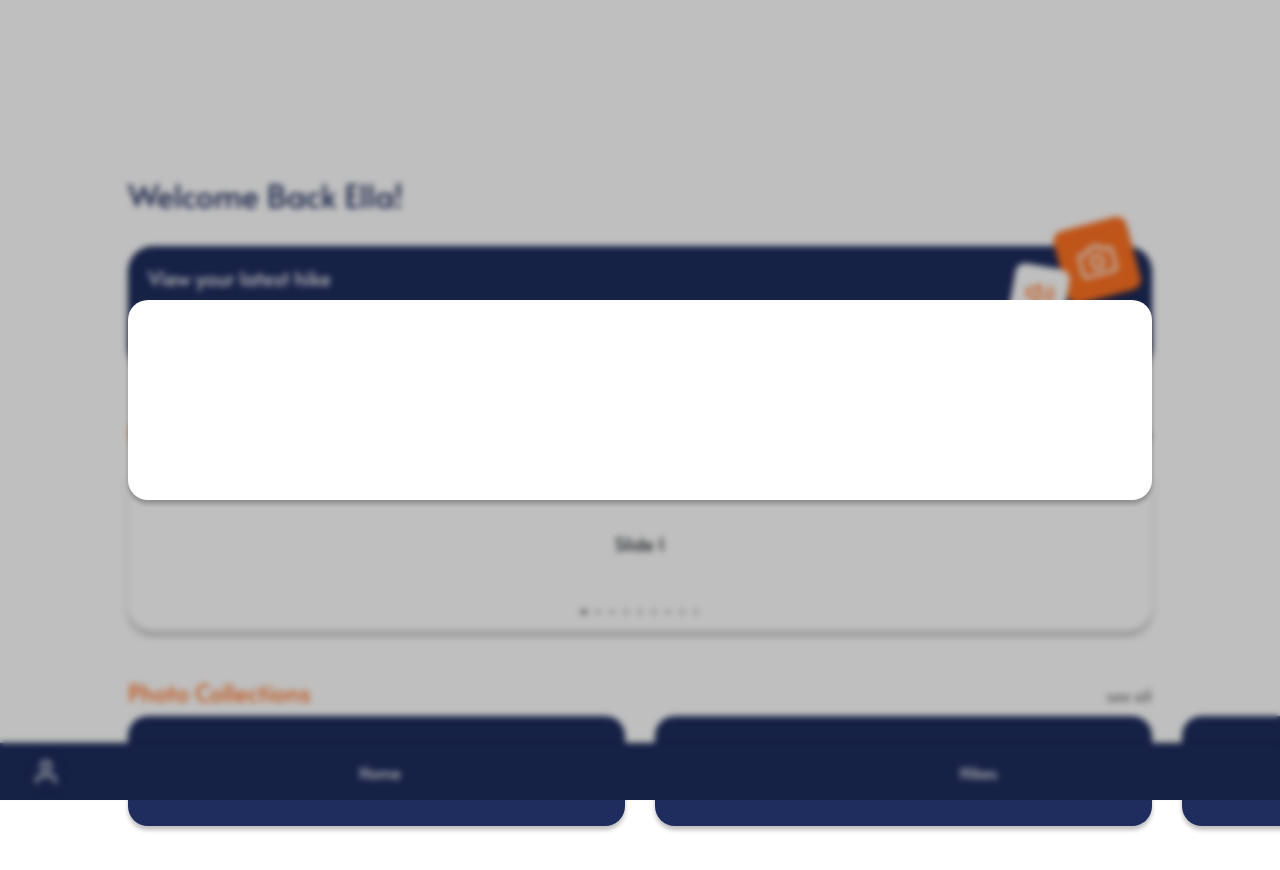
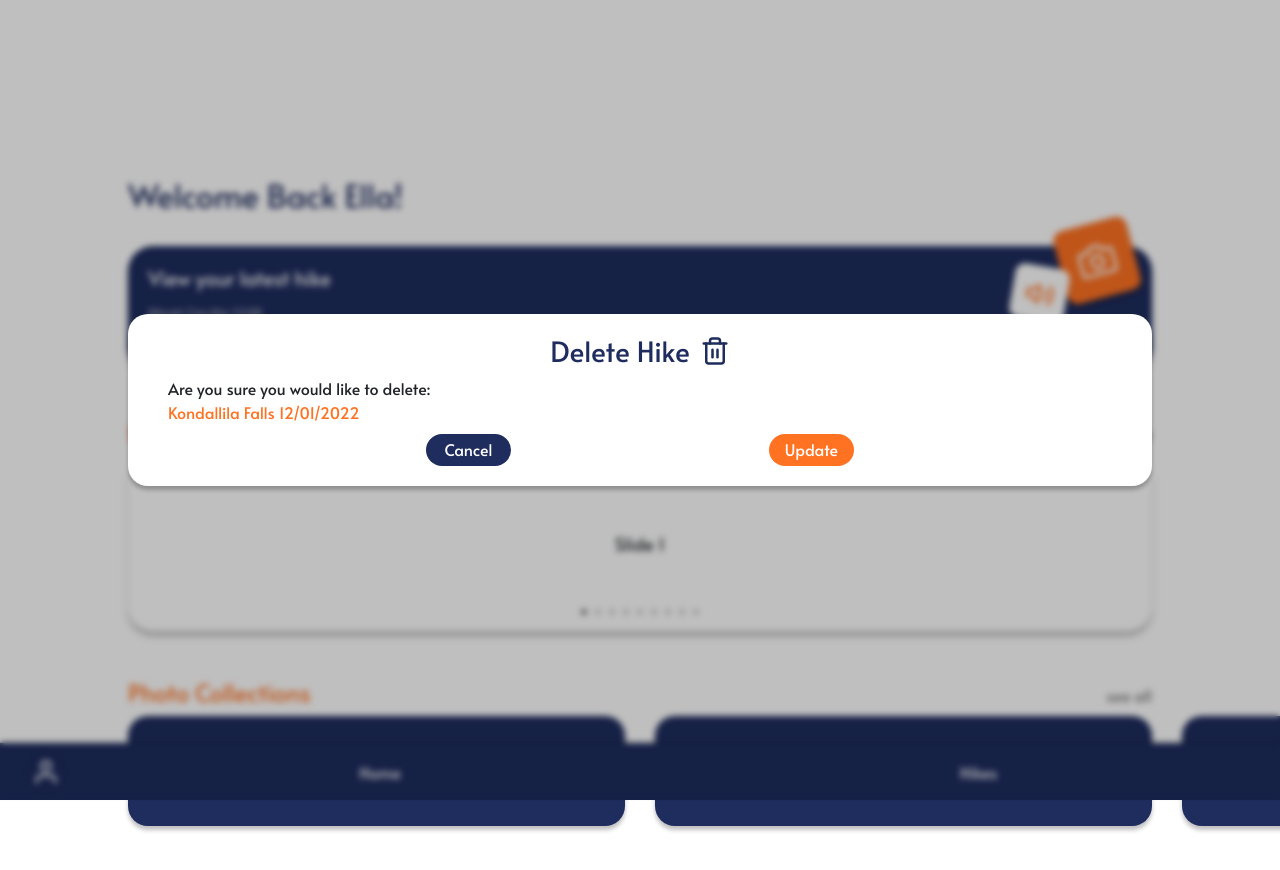
Before and after one commit to Turing-DECO3801/hiking-memory-frontend, a React (Create React App) app: page / in a window 1280 px wide. Shown: the top 870 px of the page. Built offline with nearby package versions, Linux system fonts and the light colour scheme.

Commit message:
Added different pop up types, not functional

```diff
--- a/src/components/common/Map/Map.tsx
+++ b/src/components/common/Map/Map.tsx
@@ -103,8 +103,6 @@ function Map(mapInfo: MapProps) {
   //   []
   // );
 
-  console.log(audioFile);
-
   return true ? (
     <div>
       <AudioModal show={show}
--- /dev/null
+++ b/src/components/common/PopUp/DeleteHike.tsx
@@ -0,0 +1,27 @@
+import React, { useState } from 'react';
+import './PopUp.scss';
+import { FiTrash2 } from 'react-icons/fi';
+
+interface DeleteHikeProps {
+  hikeName: string
+  date: string
+}
+
+const DeleteHike = ({ hikeName, date }: DeleteHikeProps) => {
+
+  return (
+    <div className="popup-content">
+      <h3>Delete Hike<FiTrash2 className="title-icon"/></h3>
+      Are you sure you would like to delete:
+      <div className="colored-text">
+        { hikeName } { date }
+      </div>
+      <div className="buttons">
+        <div className="cancel-button">Cancel</div>
+        <div className="action-button">Update</div>
+      </div>
+    </div>
+  );
+};
+
+export default DeleteHike;
--- /dev/null
+++ b/src/components/common/PopUp/EditHike.tsx
@@ -0,0 +1,20 @@
+import React, { useState } from 'react';
+import './PopUp.scss';
+import { FiEdit } from 'react-icons/fi';
+
+const EditHike = () => {
+
+  return (
+    <div className="popup-content">
+      <h3>Edit Hike Name<FiEdit className="title-icon"/></h3>
+      Path Location:
+      <input placeholder="Hike location name..."/>
+      <div className="buttons">
+        <div className="cancel-button">Cancel</div>
+        <div className="action-button">Update</div>
+      </div>
+    </div>
+  );
+};
+
+export default EditHike;
--- /dev/null
+++ b/src/components/common/PopUp/HikeSummary.tsx
@@ -0,0 +1,40 @@
+import React, { useState } from 'react';
+import './PopUp.scss';
+
+import { FiTrendingUp } from 'react-icons/fi';
+import { GiPathDistance, GiBootPrints } from 'react-icons/gi'
+
+interface HikeSummaryProps {
+  steps: string,
+  distance: string,
+  altitude: string
+}
+
+const HikeSummary = ({ steps, distance, altitude }: HikeSummaryProps) => {
+
+  return (
+    <div className="popup-content">
+      <h3>Hike Summary<FiTrendingUp className="title-icon"/></h3>
+        <div className="stats">
+          <div className="stats-icon-container">
+            <GiBootPrints className="stats-icon"/>
+          </div>
+          { steps } steps
+        </div>
+        <div className="stats">
+          <div className="stats-icon-container">
+            <GiPathDistance className="stats-icon"/>
+          </div>
+          { distance }km travelled
+        </div>
+        <div className="stats">
+          <div className="stats-icon-container">
+            <FiTrendingUp className="stats-icon"/>
+          </div>
+          { altitude } altitude
+        </div>
+    </div>
+  );
+};
+
+export default HikeSummary;
--- /dev/null
+++ b/src/components/common/PopUp/NewHike.tsx
@@ -0,0 +1,26 @@
+import React, { useState } from 'react';
+import './PopUp.scss';
+
+interface NewHikeProps {
+  date: string
+}
+
+const NewHike = ({ date }: NewHikeProps) => {
+
+  return (
+    <div className="popup-content">
+      <h3>New Hike Detected</h3>
+      Where did you hike on:
+      <div className="colored-text">
+        { date }
+      </div>
+      <input placeholder="Hike location name..."/>
+      <div className="buttons">
+        <div className="cancel-button">Cancel</div>
+        <div className="action-button">Submit</div>
+      </div>
+    </div>
+  );
+};
+
+export default NewHike;
--- a/src/components/common/PopUp/PopUp.scss
+++ b/src/components/common/PopUp/PopUp.scss
@@ -13,13 +13,98 @@
     display: flex;
     align-items: center;
     justify-content: center;
+
+    transition: all 0.3s ease;
+    opacity: 100%;
 }
 
 .popup {
     width: 80%;
-    height: 200px;
-    padding: 20px;
+    padding: 20px 40px;
     background: $white;
     border-radius: 20px;
     box-shadow: 0px 4px 4px $low-opacity-black;
 }
+
+.no-popup {
+    opacity: 0;
+    pointer-events: none;
+}
+
+.popup-content {
+    width: 100%;
+}
+
+
+.popup-content .title-icon {
+    font-size: 30px;
+    margin-left: 10px;
+}
+
+.popup-content h3 {
+    display: flex;
+    justify-content: center;
+    align-items: center;
+    color: $dark-blue;
+}
+
+.popup-content input {
+    border-radius: 3px;
+    border: 1px solid $light-grey;
+    width: 100%;
+    padding: 5px;
+    margin: 10px 0px;
+}
+
+.popup-content .buttons {
+    margin-top: 10px;
+    width: 100%;
+    display: flex;
+    justify-content: space-evenly;
+}
+
+.popup-content .cancel-button, .popup-content .action-button {
+    background: $dark-blue;
+    width: 85px;
+    padding: 3px 0px;
+    padding-bottom: 5px;
+    text-align: center;
+    color: $white;
+    border-radius: 16px;
+    font-size: 16px;
+}
+
+.popup-content .action-button {
+    background: $orange;
+}
+
+.popup-content .colored-text {
+    color: $orange;
+}
+
+.popup-content .stats {
+    margin: 20px 0px;
+    display: flex;
+    align-items: center;
+    font-size: 20px;
+    color: $dark-blue
+}
+
+
+.popup-content .stats-icon {
+
+    height: 20px;
+    width: 20px;
+    color: $white;
+}
+
+.popup-content .stats-icon-container {
+    width: 40px;
+    height: 40px;
+    display: flex;
+    align-items: center;
+    justify-content: center;
+    border-radius: 20px;
+    margin-right: 15px;
+    background: $orange;
+}
--- a/src/components/common/PopUp/PopUp.tsx
+++ b/src/components/common/PopUp/PopUp.tsx
@@ -1,12 +1,26 @@
-import React from 'react';
+import React, { useState } from 'react';
+import DeleteHike from './DeleteHike';
+import EditHike from './EditHike';
+import HikeSummary from './HikeSummary';
+import NewHike from './NewHike';
 import './PopUp.scss';
 
-const PopUp = () => {
+interface PopUpProps {
+  children?: React.ReactNode
+  show: boolean
+}
+
+const PopUp = ({ children, show }: PopUpProps) => {
+
+  const [displayed, setDisplayed] = useState(show);
 
   return (
-    <div className="popup-screen">
-        <div className="popup">
-
+    <div className={`popup-screen ${displayed ? "" : "no-popup"}`} onClick={() => setDisplayed(false)}>
+        <div className="popup" onClick={(e) => e.stopPropagation()}>
+          <DeleteHike hikeName="Kondallila Falls" date="12/01/2022"/>
+          {/* <EditHike />
+          <HikeSummary steps="10,500" distance="15" altitude="1500m"/>
+          <NewHike date="6th December 2022"/> */}
         </div>
     </div>
   );
--- a/src/pages/Home/Home.tsx
+++ b/src/pages/Home/Home.tsx
@@ -56,7 +56,11 @@ const Home = () => {
         <a href="/photos">see all</a>
       </div>
       <PhotoCollection />
-      <PopUp />
+      <PopUp show={true}>
+        Hello
+        Hello
+        Hello
+      </PopUp>
     </div>
   );
 
```
